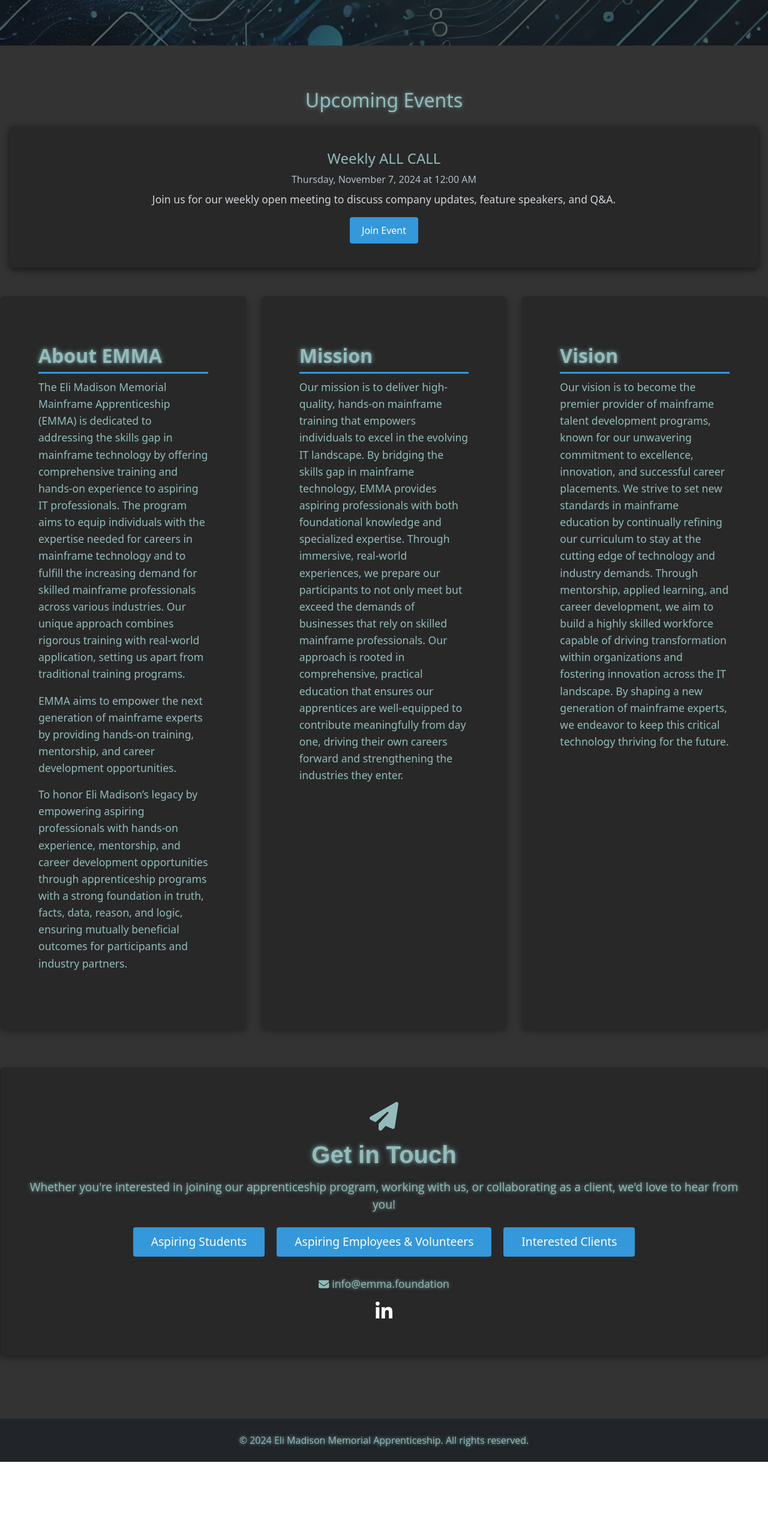
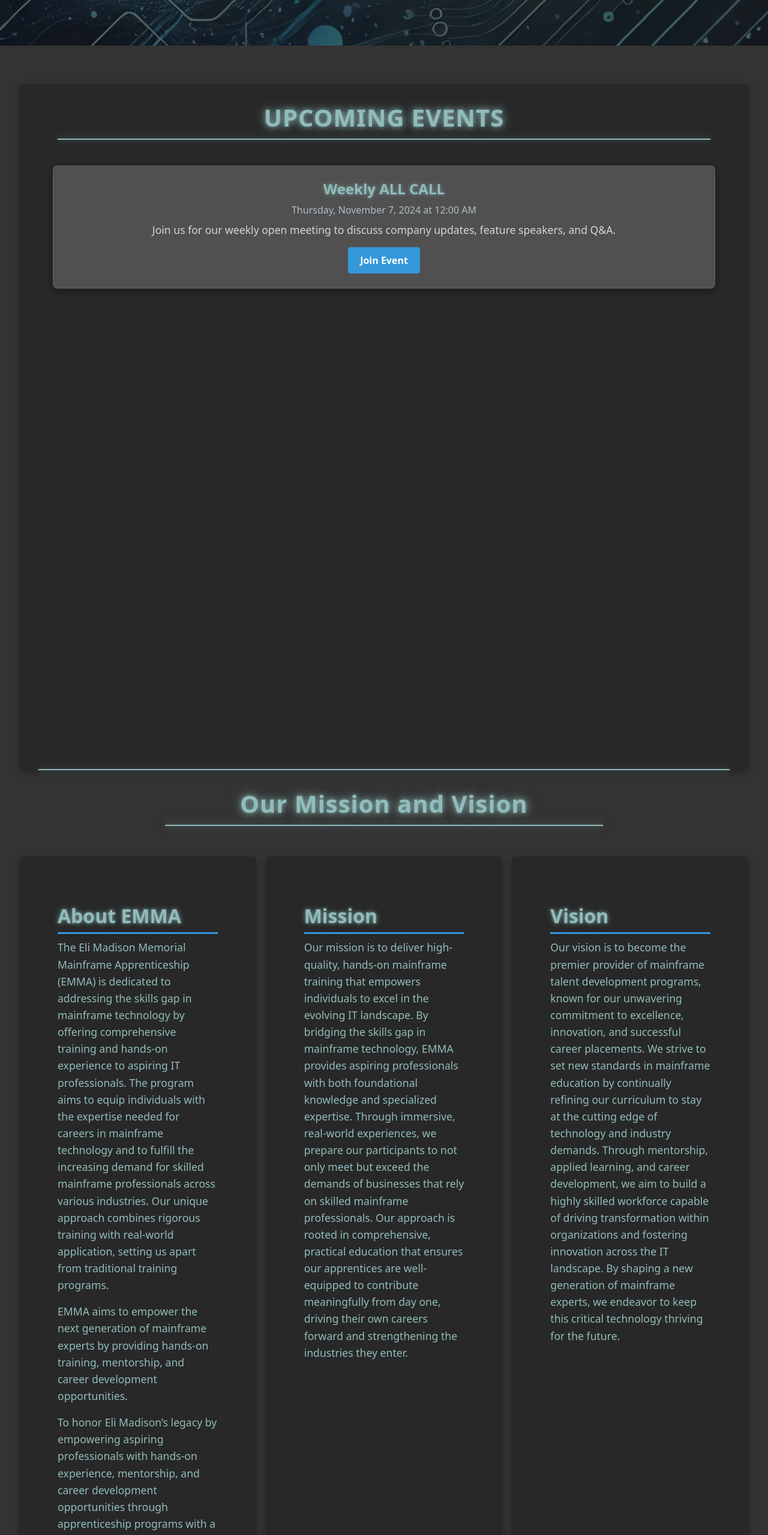
Before and after one commit to serjykalstryke/EMMASite, a React (Create React App) app in the folder emma/: page / in a window 1280 px wide. Shown: the part 780-3339 px from the top of the page at 60% size. Before the commit the page ends 3217 px from the top, so only its background shows below. Built offline with nearby package versions, Linux system fonts and the light colour scheme.

Commit message:
fleshed out 'upcoming events' section in terms of styling and also overall plans for what to do with the section as the site expands. For now, it is a great way to give people a link to the ALL CALL meeting every wednesday

```diff
--- a/emma/src/App.css
+++ b/emma/src/App.css
@@ -1,58 +1,87 @@
 /* App.css */
+
 :root {
-  --electric-blue: rgb(145, 188, 187); /* Same electric blue variable you already have */
+  --electric-blue: rgb(145, 188, 187); /* Same electric blue variable */
+  --blue-glow: rgba(147, 192, 190, 0.4);
 }
 
-
+/* Global body styling */
 body {
-  background-color: #1e1e1e; /* Dark background for the entire page */
+  background-color: #1e1e1e;
   color: #ffffff;
   margin: 0;
   font-family: 'Open Sans', sans-serif;
 }
 
-/* Container for the info-grid to add spacing and maintain alignment */
-.info-grid-container {
-  background-color: rgb(51,51,51); /* Dark background behind the grid */
-  padding: 40px 0; /* Padding to create space around the grid */
+/* Main container for all sections under SplashImage */
+.info-grid-section {
+  background-color: #333333; /* Dark background for the entire page under SplashImage */
+  padding: 2rem 0; /* Vertical padding to add spacing around sections */
 }
 
-/* Grid layout for About, Mission, and Vision sections */
+/* Container to align EventList, Info Grid, and Contact sections */
+.info-grid-container {
+  max-width: 2000px;
+  margin: 0 auto;
+  padding: 2rem; /* Consistent padding around content */
+  display: grid;
+  grid-gap: 2rem;
+}
+
+/* Info Grid Title Styling */
+.info-grid-title {
+  font-size: 2.5rem;
+  font-weight: bold;
+  color: var(--electric-blue);
+  text-shadow:
+      0 0 5px var(--blue-glow),
+      0 0 10px var(--blue-glow),
+      0 0 15px var(--blue-glow),
+      0 0 20px rgba(145,188,187, 0.6);
+  text-align: center;
+  margin-bottom: 1.5rem;
+  padding-bottom: 0.5rem;
+  position: relative;
+  letter-spacing: 1px;
+}
+
+/* Underline for the Info Grid Title */
+.info-grid-title::after {
+  content: '';
+  position: absolute;
+  bottom: -5px;
+  left: 50%;
+  transform: translateX(-50%);
+  width: 60%;
+  height: 2px;
+  background: var(--electric-blue);
+  box-shadow: 0 0 10px var(--blue-glow), 0 0 20px var(--blue-glow);
+}
+
+/* Info Grid layout for About, Mission, and Vision */
 .info-grid {
   display: grid;
   grid-template-columns: repeat(3, 1fr); /* 3 equal columns for large screens */
-  gap: 1.5rem;
-  max-width: 2000px;
-  margin: 0 auto; /* Center the grid */
+  gap: 1rem;
 }
 
-.flex-grid-container {
-  background-color: rgb(51,51,51); /* Dark background behind the grid */
-}
-
-.flex-container {
-  display: grid;
-  grid-template-columns: repeat(1, 100%);
-  gap: 1.5rem;
-  max-width: 3000px;
-  margin: 1rem auto;
-}
-
-
-/* Box to center my content and add padding to bring things into alignment with the info-grid */
-.centered-content-container {
-  max-width: 2000px; /* Same as info-grid max-width */
-  margin: 0 auto; /* Center the container */
-  padding: 1rem; /* Optional: add padding to match overall layout */
-}
-
-/* Light background for each section within the grid */
+/* Styling for each box within Info Grid */
 .section-box {
-  background-color: rgb(40,40,40);
+  background-color: rgb(40, 40, 40);
   border-radius: 8px;
   padding: 2rem;
   box-shadow: 0 4px 12px rgba(0, 0, 0, 0.3);
-  color: #333333; /* Dark text color for readability within light box */
+  color: #d1d5db;
+}
+
+/* Full-width styling for EventList and Contact components */
+.centered-content-container {
+  background-color: rgb(40, 40, 40);
+  border-radius: 8px;
+  padding: 2rem;
+  box-shadow: 0 4px 12px rgba(0, 0, 0, 0.3);
+  max-width: 2000px;
+  margin: 0 auto;
 }
 
 /* Responsive adjustments */
@@ -60,4 +89,8 @@ body {
   .info-grid {
     grid-template-columns: 1fr; /* Stack sections vertically on smaller screens */
   }
+
+  .info-grid-title {
+    font-size: 2rem;
+  }
 }
--- a/emma/src/App.js
+++ b/emma/src/App.js
@@ -7,8 +7,8 @@ import SplashImage from './components/SplashImage/SplashImage';
 import About from './components/About/About';
 import Mission from './components/Mission/Mission';
 import Vision from './components/Vision/Vision';
-import EventList from './components/EventList/EventList'; // Import EventList component
 import Contact from './components/Contact/Contact';
+import EventList from './components/EventList/EventList';
 import Footer from './components/Footer/Footer';
 
 import './App.css';
@@ -23,11 +23,16 @@ function App() {
           element={
             <>
               <SplashImage />
+
+              {/* Info Grid Section with unified styling */}
+              <section className="info-grid-section">
                 <div className="info-grid-container">
-                <div className="flex-container">
                   <EventList />
-                </div>
 
+                  {/* Info Grid Title */}
+                  <h2 className="info-grid-title">Our Mission and Vision</h2>
+
+                  {/* Info Grid */}
                   <div className="info-grid">
                     <div className="section-box">
                       <About />
@@ -40,10 +45,11 @@ function App() {
                     </div>
                   </div>
 
-              <div className="flex-container">
+
                     <Contact />
+
                 </div>
-            </div>
+              </section>
             </>
           }
         />
--- a/emma/src/components/Contact/Contact.css
+++ b/emma/src/components/Contact/Contact.css
@@ -2,21 +2,50 @@
 
 /* Darker Background for the Contact Section */
 .contact-section {
-  background-color: rgb(51,51,51); /* Dark background for the entire section */
+  background-color: #333333; /* Dark background for the entire section to match EventList */
   color: #ffffff;
   text-align: center;
+  width: 100%;
+  padding: 2rem 0;
+  position: relative;
+  display: flex;
+  justify-content: center;
 }
 
-/* Specific Targeting for Card Background */
+/* Bottom border for the Contact Section */
+.contact-section::after {
+  content: '';
+  position: absolute;
+  bottom: 0;
+  left: 0;
+  right: 0;
+  margin: 0 auto;
+  width: calc(100% - 4rem);
+  height: 2px;
+  background: var(--electric-blue);
+  box-shadow:
+      0 0 10px rgba(147, 192, 190, 0.4),
+      0 0 20px rgba(147, 192, 190, 0.3);
+}
+
+/* Outer Container for the light box effect */
+.contact-content {
+  max-width: 2000px;
+  width: 100%;
+  padding: 2rem;
+  box-shadow: 0 4px 12px rgba(0, 0, 0, 0.3);
+  background-color: rgb(40, 40, 40); /* Same dark color as the Upcoming Events outer box */
+  border-radius: 8px;
+  margin: 0 auto;
+}
+
+/* Inner Light Box for Content */
 .contact-card {
-  background-color: rgb(40, 40, 40) !important;
+  background-color: rgb(40, 40, 40); /* Matches the background of .section-box */
   color: #d1d5db;
-  border: none;
-  max-width: 2000px; /* Optional: limit the width of the card itself */
-  padding: 40px 20px;
+  padding: 2rem;
   border-radius: 8px;
   box-shadow: 0 4px 12px rgba(0, 0, 0, 0.3);
-  margin: 3rem auto; /* Center the card within its container */
 }
 
 /* Title Styling with Electric Blue */
@@ -24,65 +53,55 @@
   font-family: 'Montserrat', sans-serif;
   font-size: 2.5rem;
   font-weight: 700;
-  color: rgb(145,188,187); /* Electric blue */
+  color: var(--electric-blue);
   text-shadow:
-      0 0 5px rgba(147, 192, 190, 0.6),
-      0 0 10px rgba(147, 192, 190, 0.4),
-      0 0 15px rgba(147, 192, 190, 0.2); /* Soft glow effect */
-  margin-bottom: 1rem;
-  border: none;
+      0 0 5px var(--blue-glow),
+      0 0 10px var(--blue-glow),
+      0 0 15px var(--blue-glow);
+  margin-bottom: 1.5rem;
 }
 
 /* Introductory Text with Electric Blue */
 .contact-card .card-text {
   font-family: 'Open Sans', sans-serif;
   font-size: 1.2rem;
-  color: rgb(145,188,187); /* Electric blue */
+  color: var(--electric-blue);
   text-shadow:
-      0 0 5px rgba(147, 192, 190, 0.6),
-      0 0 10px rgba(147, 192, 190, 0.4),
-      0 0 15px rgba(147, 192, 190, 0.2); /* Soft glow effect */
+      0 0 5px var(--blue-glow),
+      0 0 10px var(--blue-glow);
   margin-bottom: 2rem;
-  border: none;
 }
 
 /* Button Styling */
 .contact-buttons .btn-primary {
-  background-color: #3498db; /* Blue button color */
+  background-color: #3498db;
   border: none;
   color: #ffffff;
   font-size: 1.2rem;
   padding: 10px 30px;
   margin: 0 10px;
   border-radius: 4px;
+  transition: background-color 0.3s ease;
 }
 
 .contact-buttons .btn-primary:hover {
-  background-color: #1f78b4; /* Darker blue on hover */
-  color: #ffffff;
+  background-color: #1f78b4;
 }
 
 /* Contact Info Styling with Electric Blue */
 .contact-info {
-  font-family: 'Open Sans', sans-serif;
   font-size: 1.1rem;
-  color: rgb(145,188,187); /* Electric blue */
-  text-shadow:
-      0 0 5px rgba(147, 192, 190, 0.6),
-      0 0 10px rgba(147, 192, 190, 0.4),
-      0 0 15px rgba(147, 192, 190, 0.2); /* Soft glow effect */
+  color: var(--electric-blue);
   margin-top: 30px;
-  border: none;
 }
 
 .contact-info a {
-  color: rgb(145,188,187); /* Electric blue */
+  color: var(--electric-blue);
   text-decoration: none;
   text-shadow:
       0 0 5px rgba(147, 192, 190, 0.6),
       0 0 10px rgba(147, 192, 190, 0.4),
       0 0 15px rgba(147, 192, 190, 0.2);
-  border: none; /* Soft glow effect */
 }
 
 .contact-info a:hover {
@@ -101,13 +120,12 @@
 
 /* Icon Styling with Electric Blue */
 .contact-icon {
-  color: rgb(145,188,187); /* Electric blue */
+  color: var(--electric-blue);
   text-shadow:
       0 0 5px rgba(147, 192, 190, 0.6),
       0 0 10px rgba(147, 192, 190, 0.4),
-      0 0 15px rgba(147, 192, 190, 0.2); /* Soft glow effect */
+      0 0 15px rgba(147, 192, 190, 0.2);
   margin-bottom: 20px;
-  border: none;
 }
 
 /* Responsive Adjustments */
@@ -121,7 +139,7 @@
   }
 
   .contact-buttons .btn-primary {
-    width: 100%; /* Full width on small screens */
+    width: 100%;
     margin: 10px 0;
   }
 }
--- a/emma/src/components/EventList/EventList.css
+++ b/emma/src/components/EventList/EventList.css
@@ -2,48 +2,101 @@
 
 .event-list-section {
     padding: 2rem;
-    margin: 2rem auto;
+    background-color: #333333;
     color: #ffffff;
     text-align: center;
-    background-color: rgb(51,51,51); /* Dark background for the entire section */
-    width: 100%; /* Ensures the section spans the full width */
+    width: 100%;
+    position: relative;
 }
 
-.event-list-container {
-    max-width: 2000px; /* Same as the info-grid-container */
-    display: flex;
-    flex-direction: column; /* Keeps the events vertically stacked */
-    padding: 0rem;
-    border-radius: 8px;
-    margin: 1rem 0;
-    box-shadow: 0 4px 12px rgba(0, 0, 0, 0.3);
-    max-width: 2000px;
+/* Bottom border for the entire section */
+.event-list-section::after {
+    content: '';
+    position: absolute;
+    bottom: 0;
+    left: 0;
+    right: 0;
+    margin: 0 auto;
+    width: calc(100% - 4rem);
+    height: 2px;
+    background: var(--electric-blue);
+    box-shadow:
+        0 0 10px rgba(147, 192, 190, 0.4),
+        0 0 20px rgba(147, 192, 190, 0.3);
 }
 
+/* Event List Title */
 .event-list-title {
-    font-size: 2rem;
+    font-size: 2.5rem;
+    font-weight: bold;
     color: var(--electric-blue);
     margin-bottom: 1.5rem;
-    text-shadow: 0 0 5px var(--blue-glow), 0 0 10px var(--blue-glow);
+    text-shadow:
+        0 0 5px var(--blue-glow),
+        0 0 10px var(--blue-glow),
+        0 0 15px var(--blue-glow),
+        0 0 20px rgba(145,188,187, 0.6);
+    letter-spacing: 1px;
+    text-transform: uppercase;
+    padding-bottom: 0.5rem;
+    position: relative;
 }
 
-@media (min-width: 768px) {
-    .event-list-container {
-        grid-template-columns: repeat(auto-fit, minmax(250px, 1fr)); /* Responsive columns for wider screens */
-    }
+/* Underline for the title */
+.event-list-title::after {
+    content: '';
+    position: absolute;
+    bottom: -5px;
+    left: 0;
+    right: 0;
+    margin: 0 auto;
+    width: calc(100% - 4rem);
+    height: 2px;
+    background: var(--electric-blue);
+    box-shadow:
+        0 0 10px rgba(147, 192, 190, 0.4),
+        0 0 20px rgba(147, 192, 190, 0.3);
 }
 
+/* Container for the event cards with a minimum height for multiple events */
+/* Event List Container */
+.event-list-container {
+    display: grid;
+    grid-template-columns: 1fr; /* Single column layout */
+    gap: 1.5rem;
+    max-width: 2000px;
+    margin: 0 auto; /* Center the grid */
+    padding: 1.5rem;
+    min-height: 1000px;
+    justify-content: center; /* Center aligns the event cards */
+    align-items: flex-start;
+}
+
+/* Event Card */
 .event-card {
-    background-color: rgb(40, 40, 40);
-    padding: 2.5rem;
+    background-color: rgb(80, 80, 80);
+    padding: 1.5rem;
     border-radius: 8px;
     box-shadow: 0 4px 12px rgba(0, 0, 0, 0.3);
+    color: #d1d5db;
+    border: 1px solid rgba(147, 192, 190, 0.2);
+    margin: 0 auto;
+    height: auto; /* Removes any unnecessary height */
+    width: 100%;
+}
+
+/* Optional: Lightening the box shadow for a subtle glow effect */
+.event-card:hover {
+    background-color: rgb(100, 100, 100); /* Further lightens on hover */
+    box-shadow: 0 4px 20px rgba(145, 188, 187, 0.5);
 }
 
 .event-title {
     font-size: 1.5rem;
     color: var(--electric-blue);
     margin-bottom: 0.5rem;
+    text-shadow: 0 0 5px var(--blue-glow), 0 0 10px var(--blue-glow);
+    font-weight: 700;
 }
 
 .event-date {
@@ -65,9 +118,11 @@
     color: #ffffff;
     text-decoration: none;
     border-radius: 4px;
-    transition: background-color 0.3s ease;
+    transition: background-color 0.3s ease, transform 0.3s ease;
+    font-weight: bold;
 }
 
 .event-button:hover {
     background-color: #1f78b4;
+    transform: scale(1.05);
 }
```
Also changed, not shown: 10 other files (tests, documents, lock files or other folders). Lines whose indentation alone changed are shown as unchanged.
